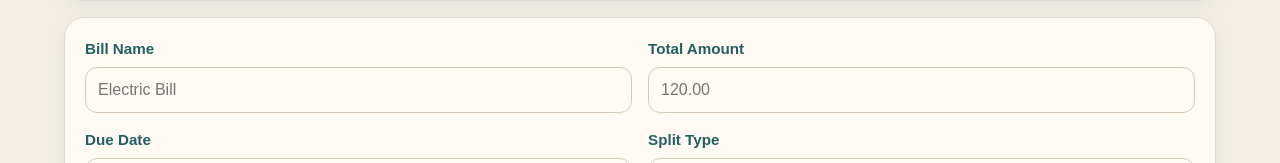
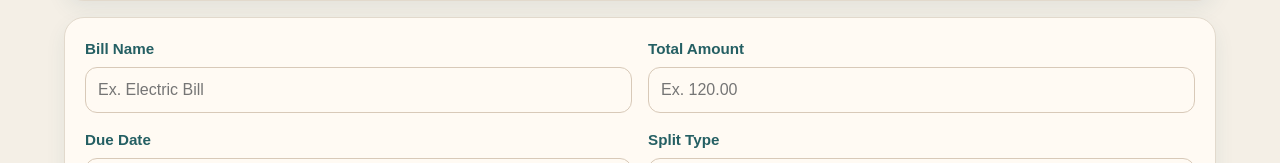
Before and after one commit to Zaay87/RentMates, a React (Vite) app: page / in a window 1280 px wide. Both pictures are taken after typing "Sample" into the empty fields and a click on the button "Add Bill". Shown: the part 286-449 px from the top of the page. Built offline with nearby package versions, Linux system fonts and the light colour scheme.

Commit message:
Adjusted language for better explanation of expectation.

```diff
--- a/src/App.jsx
+++ b/src/App.jsx
@@ -245,7 +245,7 @@ function AddBillPage({ roommates, onAddBill }) {
                             value={name}
                             onChange={(e) => setName(e.target.value)}
                             className="input"
-                            placeholder="Electric Bill"
+                            placeholder="Ex. Electric Bill"
                         />
                     </div>
 
@@ -257,7 +257,7 @@ function AddBillPage({ roommates, onAddBill }) {
                             value={total}
                             onChange={(e) => setTotal(e.target.value)}
                             className="input"
-                            placeholder="120.00"
+                            placeholder="Ex. 120.00"
                         />
                     </div>
 
```
